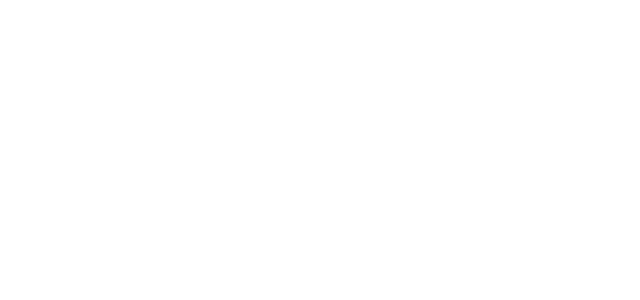
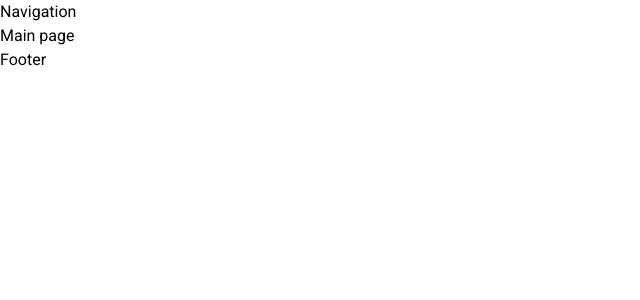
Before and after one commit to tuco5/cotidiano-web-client, a Next.js app: page / in a window 1280 px wide. Shown: the top 300 px of the page, without its empty margins (0-640 px from the left). Built offline with nearby package versions, Linux system fonts and the light colour scheme.

Commit message:
scaffolding layout

```diff
--- /dev/null
+++ b/src/components/layout/font.tsx
@@ -0,0 +1,16 @@
+import { Roboto } from 'next/font/google';
+
+const roboto = Roboto({
+  weight: ['100', '300', '400', '500', '700'],
+  subsets: ['latin'],
+});
+
+export default function Font() {
+  return (
+    <style jsx global>{`
+      html {
+        font-family: ${roboto.style.fontFamily};
+      }
+    `}</style>
+  );
+}
--- /dev/null
+++ b/src/components/layout/footer.tsx
@@ -0,0 +1,3 @@
+export default function Footer() {
+  return <nav>Footer</nav>;
+}
--- /dev/null
+++ b/src/components/layout/index.tsx
@@ -0,0 +1,17 @@
+import Footer from './footer';
+import Navbar from './navbar';
+import Font from './font';
+
+interface LayoutProps {
+  children: React.ReactNode;
+}
+export default function Layout({ children }: LayoutProps) {
+  return (
+    <>
+      <Font />
+      <Navbar />
+      {children}
+      <Footer />
+    </>
+  );
+}
--- /dev/null
+++ b/src/components/layout/navbar.tsx
@@ -0,0 +1,3 @@
+export default function Navbar() {
+  return <nav>Navigation</nav>;
+}
--- a/src/pages/_app.tsx
+++ b/src/pages/_app.tsx
@@ -1,6 +1,11 @@
-import '@/styles/globals.css'
-import type { AppProps } from 'next/app'
+import Layout from '@/components/layout';
+import '@/styles/globals.css';
+import type { AppProps } from 'next/app';
 
 export default function App({ Component, pageProps }: AppProps) {
-  return <Component {...pageProps} />
+  return (
+    <Layout>
+      <Component {...pageProps} />
+    </Layout>
+  );
 }
--- a/src/pages/_document.tsx
+++ b/src/pages/_document.tsx
@@ -1,4 +1,4 @@
-import { Html, Head, Main, NextScript } from 'next/document'
+import { Html, Head, Main, NextScript } from 'next/document';
 
 export default function Document() {
   return (
@@ -9,5 +9,5 @@
         <NextScript />
       </body>
     </Html>
-  )
+  );
 }
--- a/src/pages/index.tsx
+++ b/src/pages/index.tsx
@@ -1,8 +1,4 @@
 import Head from 'next/head';
-import Image from 'next/image';
-import { Inter } from 'next/font/google';
-
-const inter = Inter({ subsets: ['latin'] });
 
 export default function Home() {
   return (
@@ -13,7 +9,8 @@
         <meta name="viewport" content="width=device-width, initial-scale=1" />
         <link rel="icon" href="/favicon.ico" />
       </Head>
-      <main className=""></main>
+
+      <main>Main page</main>
     </>
   );
 }
```
Also changed, not shown: 2 other files (tests, documents, lock files or other folders).
